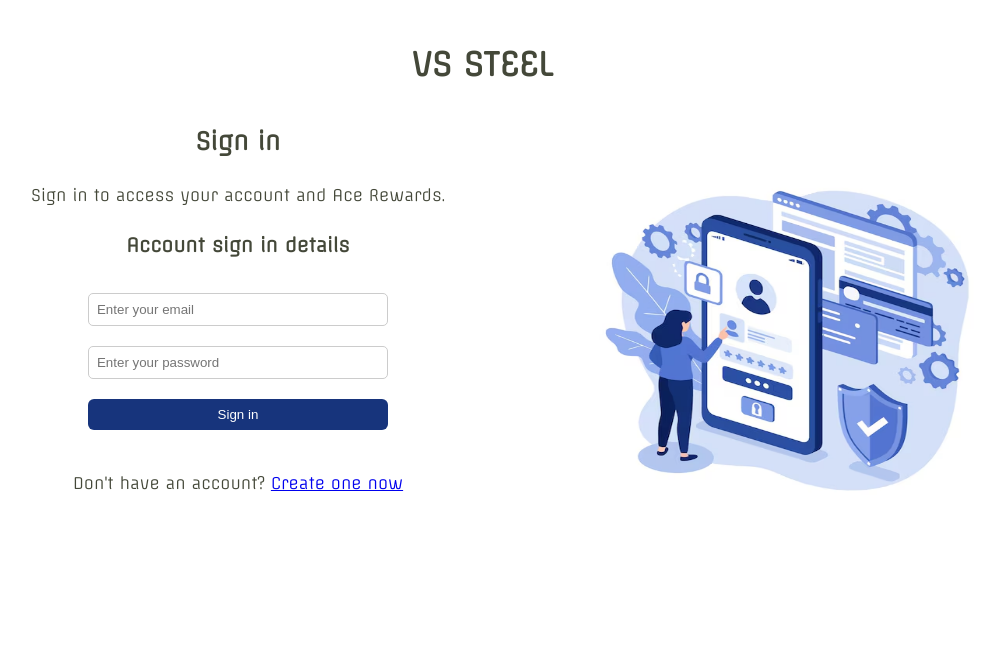
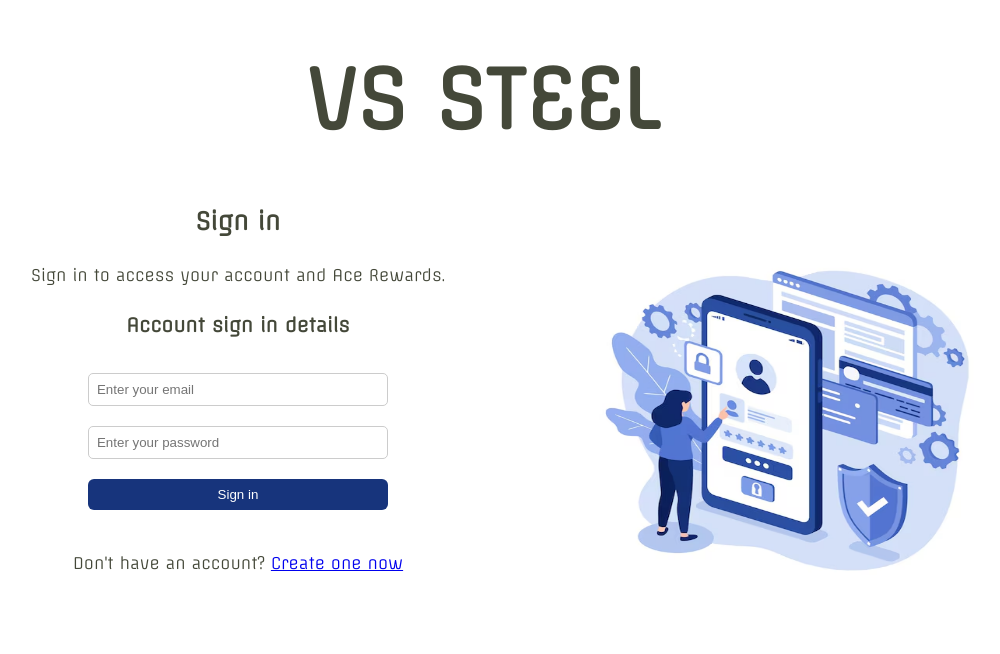
Before and after one commit to Imrudra7/hardware-shop, a plain HTML site: page frontend/login.html in a window 1280 px wide. Shown: the whole page, without its empty margins (94-1094 px from the left). Drawn offline with Linux system fonts and the light colour scheme.

Commit message:
Changes for Brand in Login

```diff
--- a/frontend/login.html
+++ b/frontend/login.html
@@ -19,12 +19,12 @@
             /* 👈 Important */
             align-items: center;
             justify-content: center;
-
+            gap: 10vh;
         }
 
         #brand {
             height: 20px;
-            font-size: 2rem;
+            font-size: 5rem;
             font-weight: bold;
             margin-top: 5vh;
         }
```
